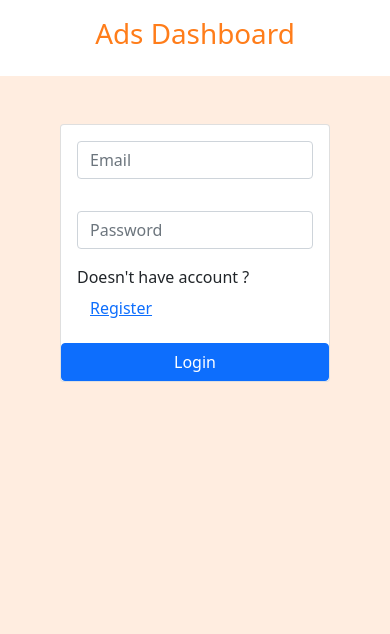
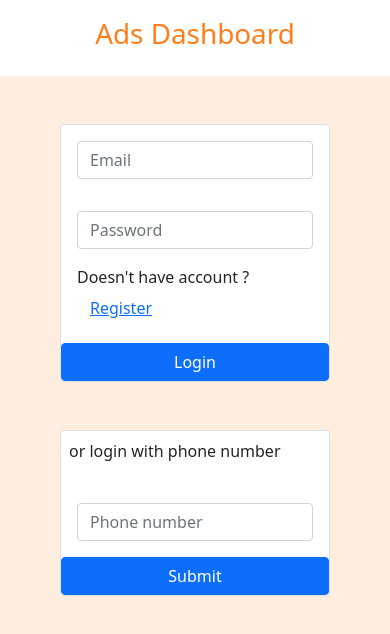
Before and after one commit to Mostafa-YMS/Ads-Admin, a React (Create React App) app: page /signin in a window 390 px wide. Shown: the top 634 px of the page. Built offline with nearby package versions, Linux system fonts and the light colour scheme; no server answers.

Commit message:
Phone login

```diff
--- /dev/null
+++ b/src/components/PhoneLogin.jsx
@@ -0,0 +1,104 @@
+import { auth } from "../firebase";
+import { RecaptchaVerifier, signInWithPhoneNumber } from "firebase/auth";
+import { useState, useRef } from "react";
+
+const PhoneLogin = () => {
+  const phoneRef = useRef();
+  const codeRef = useRef();
+  const numberError = useRef();
+  const [expand, setExpand] = useState(false);
+
+  const generateRecapatche = () => {
+    window.recaptchaVerifier = new RecaptchaVerifier(
+      "recaptcha-container",
+      {
+        size: "invisible",
+        callback: (response) => {
+          // reCAPTCHA solved, allow signInWithPhoneNumber.
+        },
+      },
+      auth
+    );
+  };
+
+  const requestSmsCode = () => {
+    const re = /^[\+]?[(]?[0-9]{3}[)]?[-\s\.]?[0-9]{3}[-\s\.]?[0-9]{4,6}$/;
+    if (re.test(phoneRef.current.value)) {
+      generateRecapatche();
+      const verifier = window.recaptchaVerifier;
+      signInWithPhoneNumber(auth, phoneRef.current.value, verifier)
+        .then((confirmationResult) => {
+          window.confirmationResult = confirmationResult;
+          setExpand(true);
+        })
+        .catch((err) =>
+          console.log(err)(
+            (numberError.current.innerText =
+              "check connection phone number use country code or reload and try again ")
+          )
+        );
+    } else {
+      numberError.current.innerText = "Enter proper phone number";
+    }
+  };
+
+  const confirmCode = () => {
+    if (codeRef.current.value.length === 6) {
+      const confirmationResult = window.confirmationResult;
+      confirmationResult
+        .confirm(codeRef.current.value)
+        .then((result) => {
+          // User signed in successfully.
+          // ...
+        })
+        .catch((error) => {
+          // User couldn't sign in (bad verification code?)
+          numberError.current.innerText = "bad verification code";
+          // ...
+        });
+    } else {
+      numberError.current.innerText = "verification code should be 6 digits";
+    }
+  };
+
+  return (
+    <div className="card m-5">
+      <p className="m-2">or login with phone number</p>
+      <p className="text-danger mx-3" ref={numberError}></p>
+
+      <div className="form-group m-3">
+        <input
+          type="text"
+          className="form-control"
+          placeholder="Phone number"
+          ref={phoneRef}
+          required
+        />
+      </div>
+      {expand && (
+        <div className="form-group m-3">
+          <label>enter the received sms code</label>
+          <input
+            type="number"
+            className="form-control"
+            placeholder="code"
+            ref={codeRef}
+            required
+          />
+        </div>
+      )}
+      {expand ? (
+        <button className="btn btn-primary" onClick={confirmCode}>
+          Login
+        </button>
+      ) : (
+        <button className="btn btn-primary" onClick={requestSmsCode}>
+          Submit
+        </button>
+      )}
+      <div id="recaptcha-container"></div>
+    </div>
+  );
+};
+
+export default PhoneLogin;
--- a/src/firebase.js
+++ b/src/firebase.js
@@ -25,7 +25,7 @@ const firebaseConfig = {
 // Initialize Firebase
 const app = initializeApp(firebaseConfig);
 
-const auth = getAuth();
+export const auth = getAuth(app);
 
 export const signUp = (email, password) => {
   return createUserWithEmailAndPassword(auth, email, password);
@@ -39,6 +39,8 @@ export const logout = () => {
   signOut(auth);
 };
 
+
+
 export const useAuth = () => {
   const [currentUser, setCurrentUser] = useState();
   useEffect(() => {
--- a/src/pages/Login.jsx
+++ b/src/pages/Login.jsx
@@ -1,6 +1,7 @@
 import { useRef } from "react";
 import { signIn } from "../firebase";
 import { useNavigate } from "react-router-dom";
+import PhoneLogin from "../components/PhoneLogin";
 
 const Login = () => {
   const emailRef = useRef();
@@ -51,6 +52,7 @@ const Login = () => {
           Login
         </button>
       </div>
+      <PhoneLogin />
     </>
   );
 };
```
